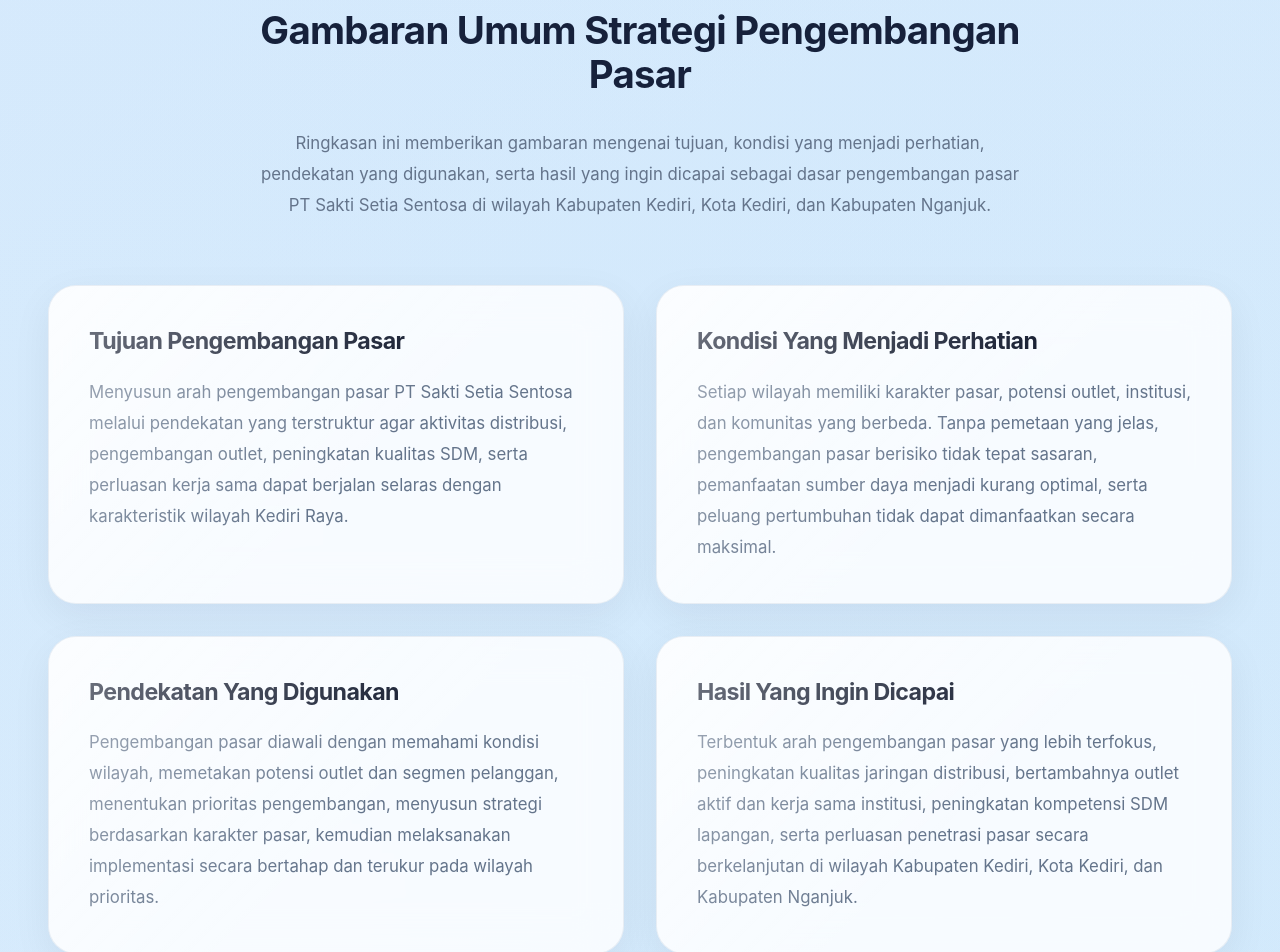
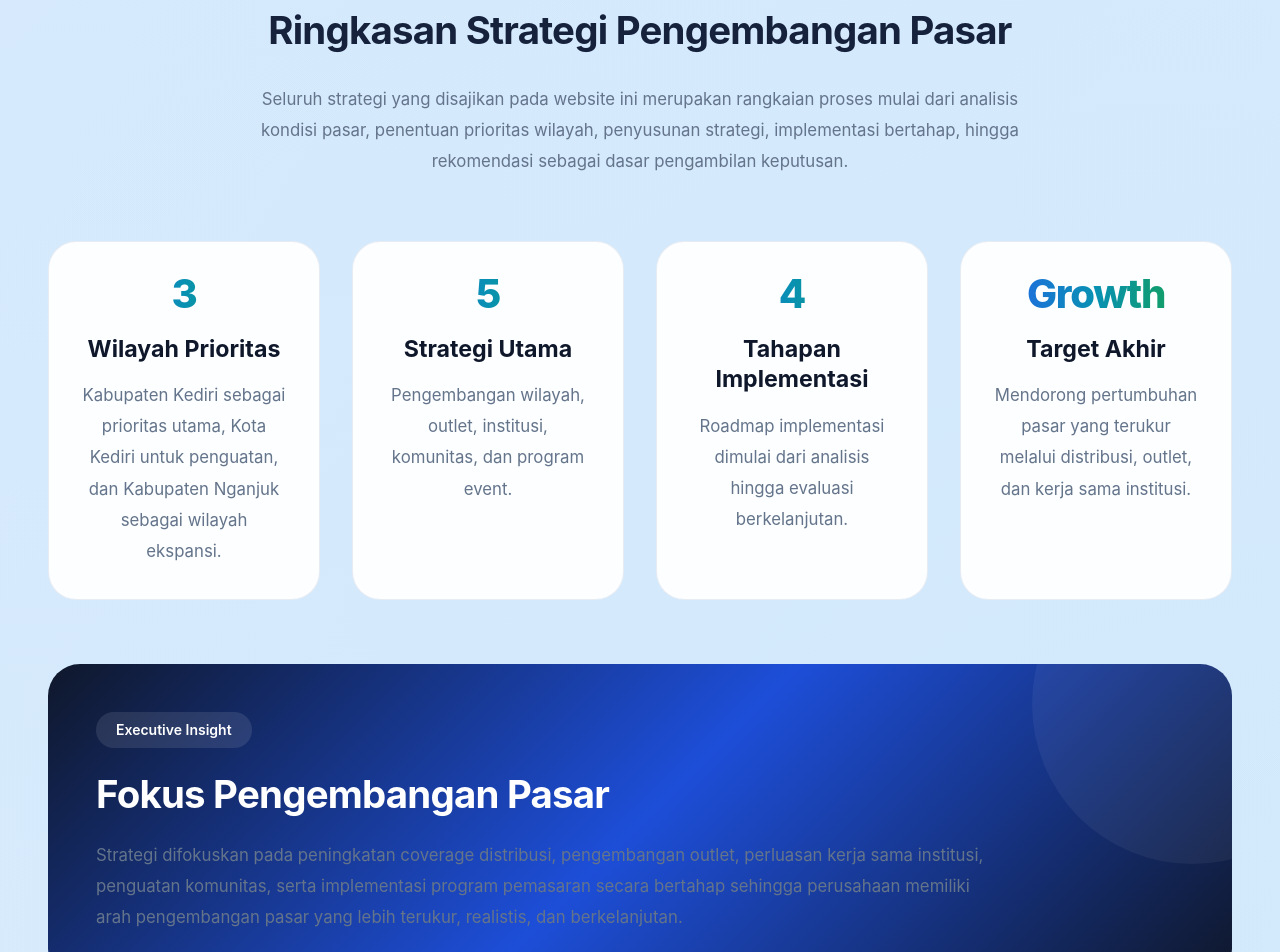
Before and after one commit to dawudsw0491-cell/market-strategy-presentation, a Next.js app: page / in a window 1280 px wide. Shown: the part 1220-2172 px from the top of the page. Built offline with nearby package versions, Linux system fonts and the light colour scheme.

Commit message:
refactor(home): redesign executive summary section

```diff
--- a/components/sections/executive-summary.tsx
+++ b/components/sections/executive-summary.tsx
@@ -1,27 +1,30 @@
-import Card from "@/components/ui/card";
 import Container from "@/components/ui/container";
 import Section from "@/components/ui/section";
 
 const summary = [
   {
-    title: "Tujuan Pengembangan Pasar",
+    title: "Wilayah Prioritas",
+    value: "3",
     description:
-      "Menyusun arah pengembangan pasar PT Sakti Setia Sentosa melalui pendekatan yang terstruktur agar aktivitas distribusi, pengembangan outlet, peningkatan kualitas SDM, serta perluasan kerja sama dapat berjalan selaras dengan karakteristik wilayah Kediri Raya.",
+      "Kabupaten Kediri sebagai prioritas utama, Kota Kediri untuk penguatan, dan Kabupaten Nganjuk sebagai wilayah ekspansi.",
   },
   {
-    title: "Kondisi Yang Menjadi Perhatian",
+    title: "Strategi Utama",
+    value: "5",
     description:
-      "Setiap wilayah memiliki karakter pasar, potensi outlet, institusi, dan komunitas yang berbeda. Tanpa pemetaan yang jelas, pengembangan pasar berisiko tidak tepat sasaran, pemanfaatan sumber daya menjadi kurang optimal, serta peluang pertumbuhan tidak dapat dimanfaatkan secara maksimal.",
+      "Pengembangan wilayah, outlet, institusi, komunitas, dan program event.",
   },
   {
-    title: "Pendekatan Yang Digunakan",
+    title: "Tahapan Implementasi",
+    value: "4",
     description:
-      "Pengembangan pasar diawali dengan memahami kondisi wilayah, memetakan potensi outlet dan segmen pelanggan, menentukan prioritas pengembangan, menyusun strategi berdasarkan karakter pasar, kemudian melaksanakan implementasi secara bertahap dan terukur pada wilayah prioritas.",
+      "Roadmap implementasi dimulai dari analisis hingga evaluasi berkelanjutan.",
   },
   {
-    title: "Hasil Yang Ingin Dicapai",
+    title: "Target Akhir",
+    value: "Growth",
     description:
-      "Terbentuk arah pengembangan pasar yang lebih terfokus, peningkatan kualitas jaringan distribusi, bertambahnya outlet aktif dan kerja sama institusi, peningkatan kompetensi SDM lapangan, serta perluasan penetrasi pasar secara berkelanjutan di wilayah Kabupaten Kediri, Kota Kediri, dan Kabupaten Nganjuk.",
+      "Mendorong pertumbuhan pasar yang terukur melalui distribusi, outlet, dan kerja sama institusi.",
   },
 ];
 
@@ -29,35 +32,75 @@
   return (
     <Section background="white">
       <Container>
-        <div className="mx-auto mb-16 max-w-3xl text-center">
-          <span className="inline-flex rounded-full bg-sky-100 px-5 py-2 text-sm font-semibold text-sky-700">
-            Ringkasan Eksekutif
+
+        <div className="mx-auto max-w-3xl text-center">
+
+          <span className="inline-flex rounded-full bg-blue-100 px-5 py-2 text-sm font-semibold text-blue-700">
+            Executive Summary
           </span>
 
           <h2 className="mt-6">
-            Gambaran Umum Strategi Pengembangan Pasar
+            Ringkasan Strategi Pengembangan Pasar
           </h2>
 
           <p className="mt-8 text-lg leading-8 text-slate-600">
-            Ringkasan ini memberikan gambaran mengenai tujuan, kondisi yang
-            menjadi perhatian, pendekatan yang digunakan, serta hasil yang ingin
-            dicapai sebagai dasar pengembangan pasar PT Sakti Setia Sentosa di
-            wilayah Kabupaten Kediri, Kota Kediri, dan Kabupaten Nganjuk.
+            Seluruh strategi yang disajikan pada website ini merupakan
+            rangkaian proses mulai dari analisis kondisi pasar,
+            penentuan prioritas wilayah, penyusunan strategi,
+            implementasi bertahap, hingga rekomendasi sebagai dasar
+            pengambilan keputusan.
           </p>
+
         </div>
 
-        <div className="grid gap-8 lg:grid-cols-2">
+        <div className="mt-16 grid gap-8 md:grid-cols-2 xl:grid-cols-4">
+
           {summary.map((item) => (
-            <Card
+
+            <div
               key={item.title}
-              title={item.title}
+              className="dashboard-card text-center"
             >
-              <p className="leading-8 text-slate-600">
+
+              <div className="metric-value gradient-text">
+                {item.value}
+              </div>
+
+              <h3 className="mt-5 text-xl font-bold text-slate-900">
+                {item.title}
+              </h3>
+
+              <p className="mt-4 leading-7 text-slate-600">
                 {item.description}
               </p>
-            </Card>
+
+            </div>
+
           ))}
+
         </div>
+
+        <div className="mt-16 executive-box">
+
+          <span className="inline-flex rounded-full bg-white/10 px-5 py-2 text-sm font-semibold">
+            Executive Insight
+          </span>
+
+          <h2 className="mt-6 text-white">
+            Fokus Pengembangan Pasar
+          </h2>
+
+          <p className="mt-6 max-w-4xl text-lg leading-8 text-slate-200">
+            Strategi difokuskan pada peningkatan coverage distribusi,
+            pengembangan outlet, perluasan kerja sama institusi,
+            penguatan komunitas, serta implementasi program pemasaran
+            secara bertahap sehingga perusahaan memiliki arah
+            pengembangan pasar yang lebih terukur, realistis, dan
+            berkelanjutan.
+          </p>
+
+        </div>
+
       </Container>
     </Section>
   );
```
